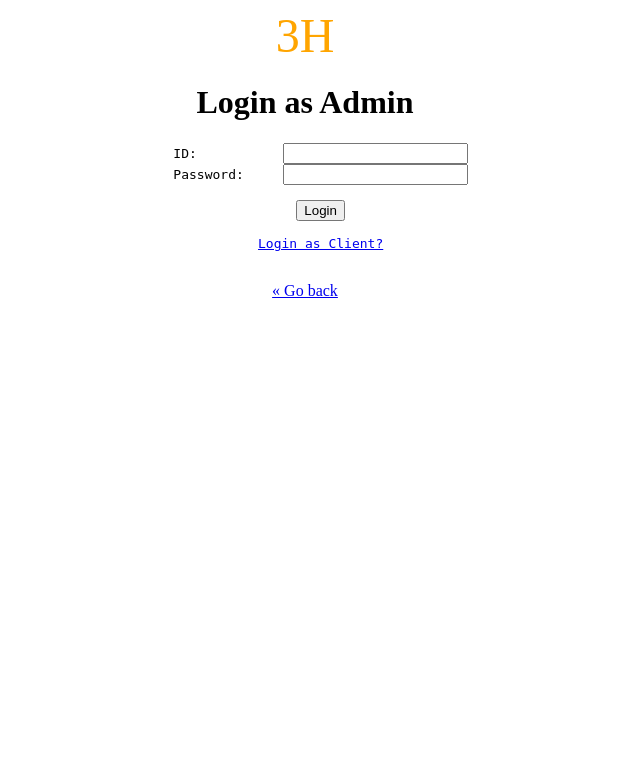
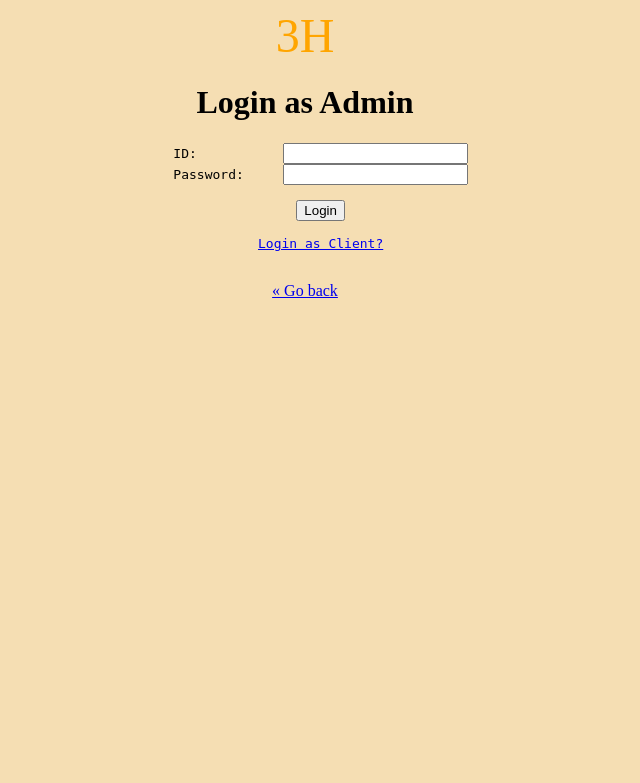
Before and after one commit to samComeIt/summer2019, a PHP site: page /loginAdmin.php in a window 1280 px wide. Shown: the top 783 px of the page, without its empty margins (335-975 px from the left). Run offline with PHP 8.4, Linux system fonts and the light colour scheme.

Commit message:
Update loginAdmin.php
changed background color of the admin login page(wheat, #F5DEB3) to distinguish from the client login page

```diff
--- a/305/loginAdmin.php
+++ b/305/loginAdmin.php
@@ -5,7 +5,8 @@
       <title>3H </title>
    </head>
    <?php print "<font size = '7' color='orange'>3H</font>"; ?>
-   <body><h1>Login as Admin</h1></html></div>
+   <body style="background-color:#F5DEB3"><h1>Login as Admin</h1>
+   </body></html></div>
 
 
 <?php   //loginAdmin.php
```
